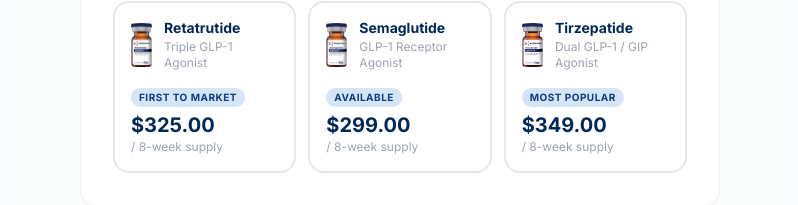
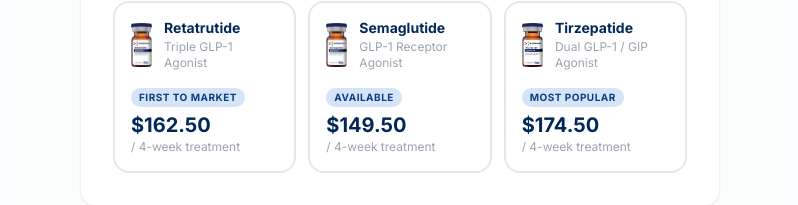
Before and after one commit to thebishoy98-sudo/mission-wlw-telehealth, a Next.js app: page /start/info in a window 1280 px wide. Shown: the part 319-524 px from the top of the page, without its empty margins (240-1038 px from the left). Built offline with nearby package versions, Linux system fonts and the light colour scheme; no server answers.

Commit message:
Advertise 4-week treatment pricing

```diff
--- a/app/start/info/page.tsx
+++ b/app/start/info/page.tsx
@@ -267,8 +267,8 @@
                       {meta.badge}
                     </span>
                     <p className={`text-xl font-bold leading-none ${selected && meta.highlight ? "text-white" : "text-forest-800"}`}>
-                      {formatCurrency(p.startingPrice)}
-                      <span className={`block text-xs font-normal mt-1 ${selected && meta.highlight ? "text-white/55" : "text-gray-400"}`}>/ 8-week supply</span>
+                      {formatCurrency(p.startingPrice / 2)}
+                      <span className={`block text-xs font-normal mt-1 ${selected && meta.highlight ? "text-white/55" : "text-gray-400"}`}>/ 4-week treatment</span>
                     </p>
                   </motion.button>
                 );
--- a/app/start/payment/page.tsx
+++ b/app/start/payment/page.tsx
@@ -496,7 +496,7 @@
           <div className="mt-4 p-4 bg-forest-800 rounded-xl text-white">
             <p className="text-xs font-bold text-red-400 uppercase tracking-widest mb-1">Upgrade Available</p>
             <p className="text-sm font-semibold mb-0.5">Want faster results with Retatrutide?</p>
-            <p className="text-xs text-white/60 mb-2.5">Our newest triple-agonist GLP-1 with up to 24% body weight loss in clinical data. From $325 per 8-week supply.</p>
+            <p className="text-xs text-white/60 mb-2.5">Our newest triple-agonist GLP-1 with up to 24% body weight loss in clinical data. From $162.50 per 4-week treatment.</p>
             <button
               type="button"
               className="text-red-400 hover:text-red-300 text-xs font-semibold transition-colors"
--- a/components/landing/Hero.tsx
+++ b/components/landing/Hero.tsx
@@ -138,7 +138,7 @@
                     <div>
                       <div className="text-sm font-semibold">3 GLP-1 Programs</div>
                       <div className="text-[11px] text-white/55">US-Based Pharmacy</div>
-                      <div className="text-[11px] text-rose-300 mt-0.5">From $299 / 8-week supply</div>
+                      <div className="text-[11px] text-rose-300 mt-0.5">From $149.50 / 4-week treatment</div>
                     </div>
                   </div>
                 </div>
--- a/components/landing/LandingFaq.tsx
+++ b/components/landing/LandingFaq.tsx
@@ -17,7 +17,7 @@
   },
   {
     q: "Is this covered by insurance?",
-    a: "Our GLP-1 programs are self-pay. Programs start from $299 for an 8-week supply. Retatrutide starts at $325 for an 8-week supply. All supplies are included and there are no hidden fees.",
+    a: "Our GLP-1 programs are self-pay. Programs start from $149.50 for a 4-week treatment. Retatrutide starts at $162.50 for a 4-week treatment. All supplies are included and there are no hidden fees.",
   },
   {
     q: "Do I need to come in person?",
--- a/components/landing/PricingCards.tsx
+++ b/components/landing/PricingCards.tsx
@@ -11,7 +11,7 @@
     tagline: "Triple GLP-1 Agonist",
     img: "/retatrutide-vial.jpg",
     badge: "First to Market",
-    fromSupply: 325,
+    fromTreatment: 162.5,
     highlight: true,
     bullets: [
       "Newest triple-agonist GLP-1",
@@ -26,7 +26,7 @@
     tagline: "Dual GLP-1 / GIP Agonist",
     img: "/tirzepatide-vial.jpg",
     badge: "Most Popular",
-    fromSupply: 349,
+    fromTreatment: 174.5,
     highlight: false,
     bullets: [
       "Proven weight loss results",
@@ -41,7 +41,7 @@
     tagline: "GLP-1 Receptor Agonist",
     img: "/semaglutide-vial.jpg",
     badge: "Available",
-    fromSupply: 299,
+    fromTreatment: 149.5,
     highlight: false,
     bullets: [
       "Well-established GLP-1 therapy",
@@ -144,7 +144,7 @@
             GLP-1 Weight Loss Programs
           </h2>
           <p className="text-gray-600 max-w-xl mx-auto text-base sm:text-lg">
-            8-week prescription with all supplies included. Your provider selects the right
+            4-week treatment pricing with all supplies included. Your provider selects the right
             medication and dose during your consultation.
           </p>
         </FadeUp>
@@ -202,9 +202,9 @@
                       p.highlight ? "text-white" : "text-forest-800"
                     }`}
                   >
-                    <span className="text-3xl font-bold">from ${p.fromSupply}</span>
+                    <span className="text-3xl font-bold">from ${p.fromTreatment.toFixed(2)}</span>
                     <span className={`text-sm ${p.highlight ? "text-white/60" : "text-gray-400"}`}>
-                      / 8-week supply
+                      / 4-week treatment
                     </span>
                   </div>
                 </div>
--- a/components/landing/StickyCtaBar.tsx
+++ b/components/landing/StickyCtaBar.tsx
@@ -20,7 +20,7 @@
         <div className="flex items-center justify-between px-4 py-3">
           <div>
             <p className="text-white font-semibold text-sm leading-tight">Start losing weight today</p>
-            <p className="text-white/60 text-xs">From $299 / 8-week supply · No waiting</p>
+            <p className="text-white/60 text-xs">From $149.50 / 4-week treatment · No waiting</p>
           </div>
           <Link
             href={ctaUrl}
@@ -34,7 +34,7 @@
       <div className="hidden sm:flex fixed bottom-6 right-6 z-50 items-center gap-4 bg-forest-800 shadow-2xl rounded-2xl px-5 py-4 border border-white/10">
         <div>
           <p className="text-white font-semibold text-sm leading-tight">Start losing weight today</p>
-          <p className="text-white/55 text-xs mt-0.5">From $299 / 8-week supply · No waiting</p>
+          <p className="text-white/55 text-xs mt-0.5">From $149.50 / 4-week treatment · No waiting</p>
         </div>
         <Link
           href={ctaUrl}
```
Also changed, not shown: 1 other file (tests, documents, lock files or other folders).
